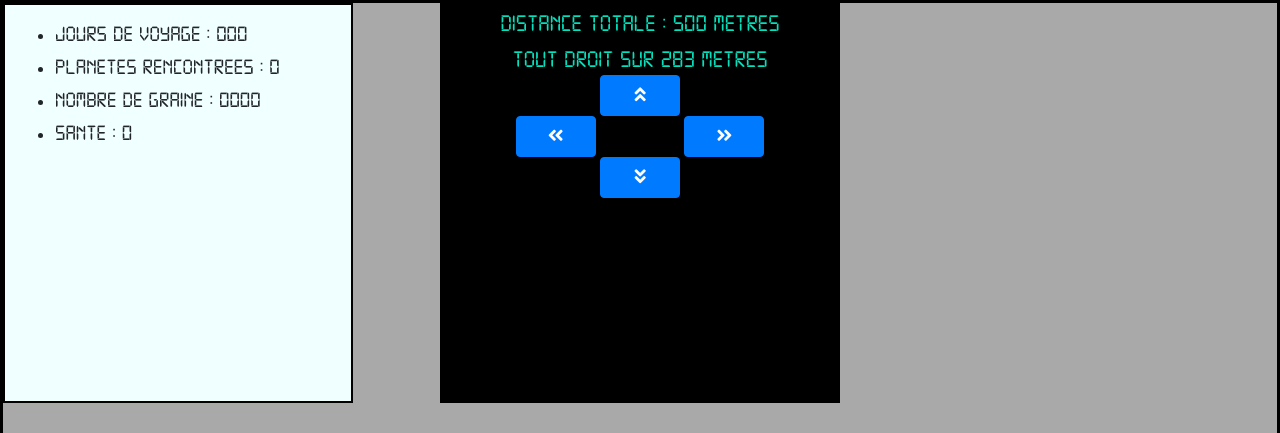
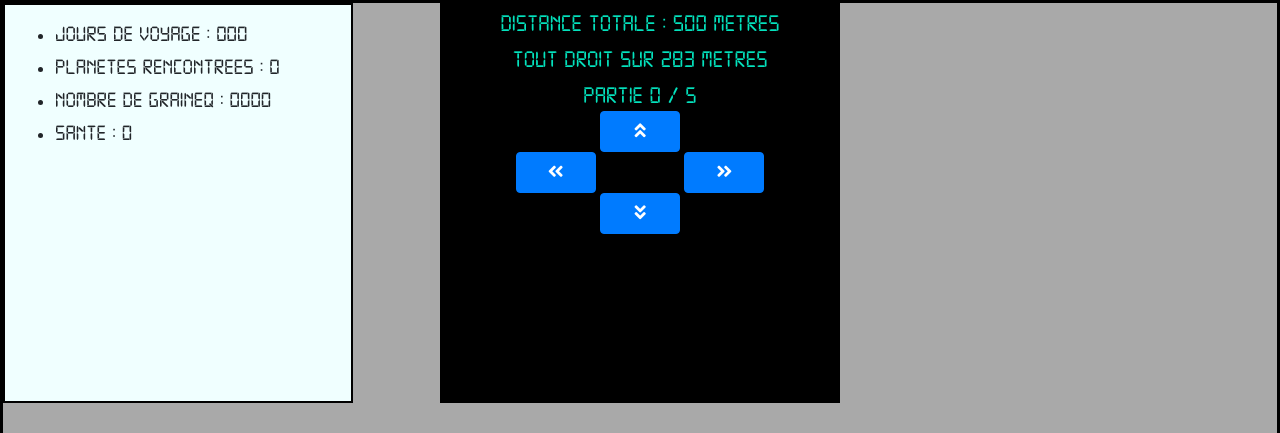
Before and after one commit to SuperCope/jeuEspace, a PHP site: page / in a window 1280 px wide. Shown: the top 433 px of the page. Run offline with PHP 8.4, Linux system fonts and the light colour scheme; some libraries are stand-ins or nearby versions.

Commit message:
CORRECTION BUG GPS

```diff
--- a/index.php
+++ b/index.php
@@ -22,7 +22,7 @@
         <ul>
             <li>Jours de Voyage : 000</li>
             <li>Planetes Rencontrees : 0</li>
-            <li>Nombre de graine : 0000</li>
+            <li>Nombre de graineq : 0000</li>
             <li>Sante : 0</li>
         </ul>
     </div>
@@ -75,7 +75,9 @@
 
         <!-- Panneau des vitesses -->
 
+    <div class="control">
         <div class="tableaux-bord">
+            <div>
                 <div>
                     <h3>Panneau de Control</h3>
                 </div>
@@ -102,6 +104,12 @@
                     </div>
                 </div>
             </div>
+        </div>
+        <div class="carburant">
+
+        </div>
+    </div>
+
 
 
         <!-- Puissance -->
--- a/pda.js
+++ b/pda.js
@@ -9,6 +9,7 @@ let zVaisseau = 12000;
 
 function initPDA() {
     nbInstructions = Math.random() * (5 - 4) + 5;
+    numInstruction = 0;
     nextInstruction();
 }
 function nextInstruction() {
@@ -16,35 +17,36 @@ function nextInstruction() {
     yArrivee = parseInt(Math.random() * (500 - 100) + 100);
     distanceAParcourir = Math.sqrt(((xVaisseau - xArrivee) * (xVaisseau - xArrivee)) + ((yVaisseau - yArrivee) * (yVaisseau - yArrivee)));
     distanceAParcourir = parseInt(distanceAParcourir);
-    distanceAParcourir = Math.ceil(distanceAParcourir/100)*100;
-    miseAJourPDA(distanceAParcourir);
+    distanceAParcourir = Math.ceil(distanceAParcourir/100)*100
+    miseAJourPDA(distanceAParcourir)
 }
 function miseAJourPDA(distanceRestante) {
     let vitesseVaisseau = document.getElementById("vitesse-vaiseaux").innerText;
     if (xArrivee < xVaisseau && (xVaisseau - xArrivee) > parseInt(vitesseVaisseau) / 3.6) {
-        document.getElementById("msgPDA").innerText = "DISTANCE TOTALE : "+distanceRestante+" METRES \n DROITE SUR "+(xVaisseau - xArrivee)+" METRES"
+        document.getElementById("msgPDA").innerText = "DISTANCE TOTALE : "+distanceRestante+" METRES \n DROITE SUR "+(xVaisseau - xArrivee)+" METRES \n PARTIE "+numInstruction+" / "+parseInt(nbInstructions)
     }
     if (yArrivee < yVaisseau && (yVaisseau - yArrivee) > parseInt(vitesseVaisseau) / 3.6) {
-        document.getElementById("msgPDA").innerText = "DISTANCE TOTALE : "+distanceRestante+" METRES \n EN ARRIERE SUR "+(yVaisseau - yArrivee)+" METRES"
+        document.getElementById("msgPDA").innerText = "DISTANCE TOTALE : "+distanceRestante+" METRES \n EN ARRIERE SUR "+(yVaisseau - yArrivee)+" METRES \n PARTIE "+numInstruction+" / "+parseInt(nbInstructions)
     }
     if (xArrivee > xVaisseau && (xArrivee - xVaisseau) > parseInt(vitesseVaisseau) / 3.6) {
-        document.getElementById("msgPDA").innerText = "DISTANCE TOTALE : "+distanceRestante+" METRES \n GAUCHE SUR "+(xArrivee - xVaisseau)+" METRES"
+        document.getElementById("msgPDA").innerText = "DISTANCE TOTALE : "+distanceRestante+" METRES \n GAUCHE SUR "+(xArrivee - xVaisseau)+" METRES  \n PARTIE "+numInstruction+" / "+parseInt(nbInstructions)
     }
     if (yArrivee > yVaisseau && (yArrivee - yVaisseau) > parseInt(vitesseVaisseau) / 3.6) {
-        document.getElementById("msgPDA").innerText = "DISTANCE TOTALE : "+distanceRestante+" METRES \n TOUT DROIT SUR "+(yArrivee - yVaisseau)+" METRES"
+        document.getElementById("msgPDA").innerText = "DISTANCE TOTALE : "+distanceRestante+" METRES \n TOUT DROIT SUR "+(yArrivee - yVaisseau)+" METRES  \n PARTIE "+numInstruction+" / "+parseInt(nbInstructions)
     }
+
 }
 function verifInstruction(){
     let distanceRestante = Math.sqrt(((xVaisseau - xArrivee) * (xVaisseau - xArrivee)) + ((yVaisseau - yArrivee) * (yVaisseau - yArrivee)))
     let vitesseVaisseau = document.getElementById("vitesse-vaiseaux").innerText;
-    miseAJourPDA(parseInt(distanceRestante));
+    miseAJourPDA(parseInt(distanceRestante))
     if (distanceRestante < parseInt(vitesseVaisseau / 3.6+5)) {
         var audio = new Audio('./audio/bip.mp3');
         audio.play();
         numInstruction++;
         if (numInstruction >= nbInstructions) {
             document.getElementById("msgPDA").style.color = "green";
-            document.getElementById("msgPDA").innerText = "ATTERISSAGE POSSIBLE !!";
+            document.getElementById("msgPDA").innerText = "ATTERISSAGE POSSIBLE !!"
         } else {
             nextInstruction();
         }
--- a/src/css/style.css
+++ b/src/css/style.css
@@ -158,8 +158,12 @@ body{
     text-align: center;
 }
 
+.control{
+    order: 3;
+    display: flex;
+}
+
 .tableaux-bord{
-    order: 3;
     flex: row;
     justify-content: space-evenly;
 
@@ -214,6 +218,18 @@ body{
     border: solid black 2px;
     padding: 15px;
     background-color: rgb(200, 208, 214);
+}
+
+.carburant-vide{
+    height: 400px;
+    width: 100px;
+    background-color: blanchedalmond;
+}
+
+.carburant-plein{
+    height: 400px;
+    width: 100px;
+    background-color: orange;
 }
 
 
```
Lines whose indentation alone changed are shown as unchanged.
